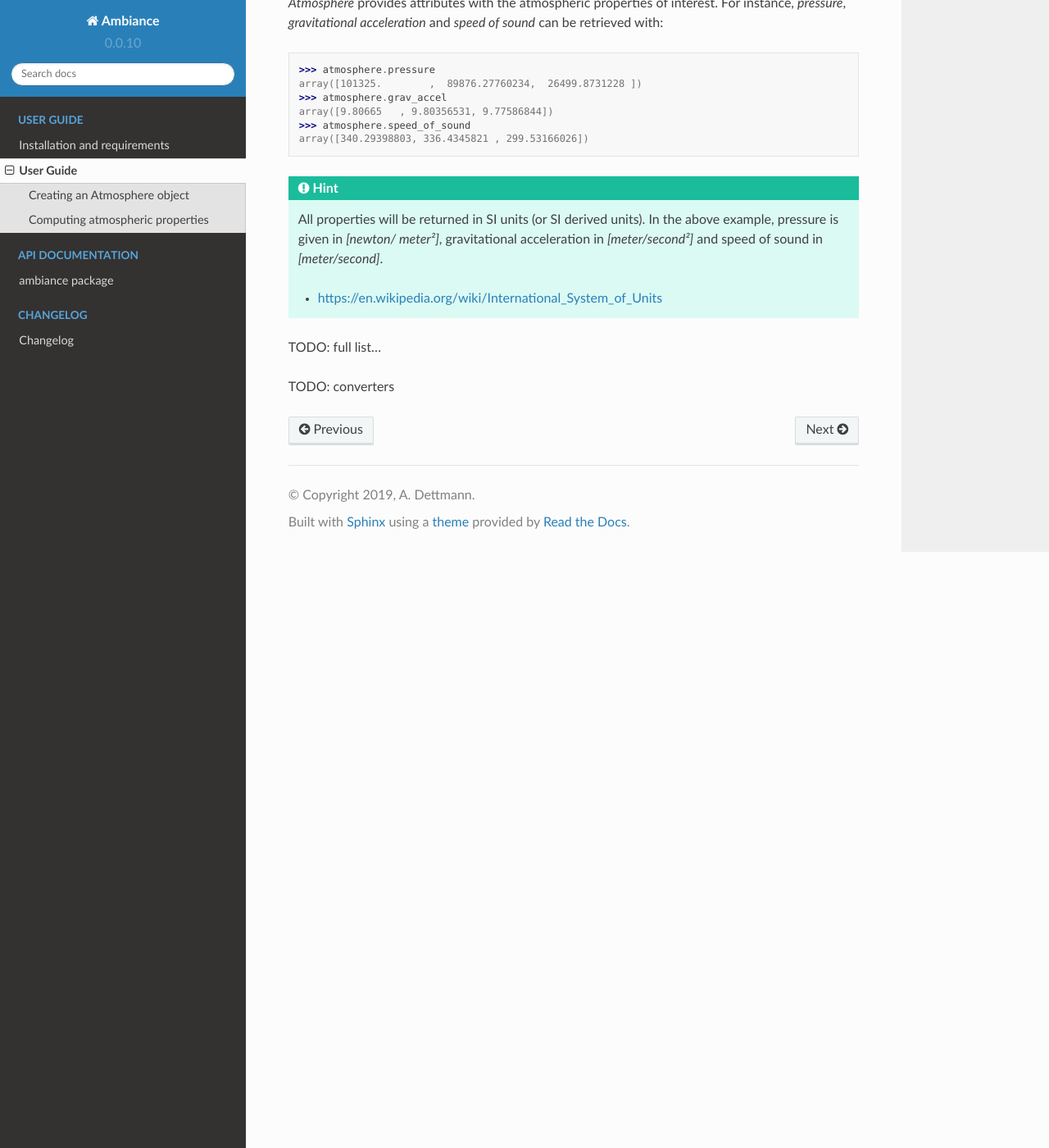
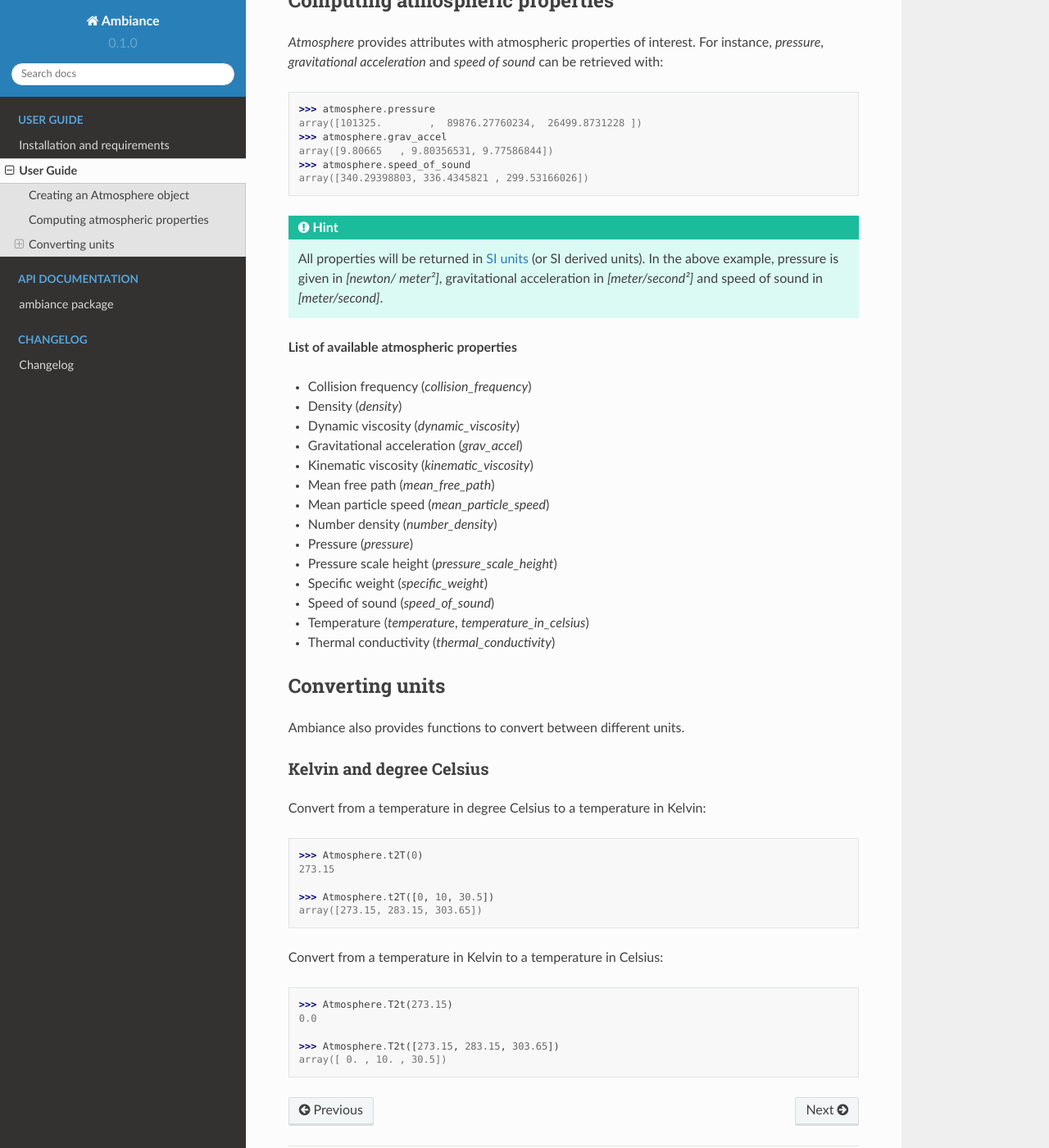
Before and after one commit to airinnova/ambiance, a Sphinx documentation site: the page built from docs/source/user_guide/detailed_user_guide.rst, in a window 1280 px wide and 1400 px high, scrolled down 838 px. Shown: the whole window at 82% size. Built offline with Sphinx 7.4.7 and the Read the Docs theme 2.0.0, drawn with Linux system fonts in a browser that asks for light colours; some of the changed text lies outside the part shown.

```diff
--- a/README.rst
+++ b/README.rst
@@ -48,7 +48,7 @@ Atmospheric properties are computed from an "Atmosphere object" which takes the
     >>> sealevel.kinematic_viscosity
     array([1.46071857e-05])
 
-The following atmospheric properties are available:
+**List of available atmospheric properties**
 
 * Collision frequency (`collision_frequency`)
 * Density (`density`)
@@ -96,7 +96,7 @@ For all functionality see the `complete documentation <https://ambiance.readthed
 Installation
 ============
 
-*Ambiance* is available on `PyPi <https://pypi.org/project/ambiance/>`_ and may simply be installed with
+*Ambiance* is available on `PyPI <https://pypi.org/project/ambiance/>`_ and may simply be installed with
 
 .. code::
 
--- a/docs/source/conf.py
+++ b/docs/source/conf.py
@@ -74,6 +74,11 @@ rst_prolog = f"""
 .. |name_bold| replace:: **{Name}**
 .. |author1| replace:: Aaron Dettmann
 .. |license| replace:: *Apache-2.0*
+.. _PyPI: https://pypi.org/project/ambiance/
+.. _pip: https://pypi.org/project/pip/
+.. _numpy: https://pypi.org/project/numpy/
+.. _Numpy: https://pypi.org/project/numpy/
+.. _SI units: https://en.wikipedia.org/wiki/International_System_of_Units
 """
 
 # -- Options for HTML output -------------------------------------------------
--- a/docs/source/user_guide/detailed_user_guide.rst
+++ b/docs/source/user_guide/detailed_user_guide.rst
@@ -4,21 +4,23 @@ User Guide
 Creating an Atmosphere object
 -----------------------------
 
-|name| provides a class called `Atmosphere` from which aerodynamic properties can be derived. An instance of `Atmosphere` can be instantiated with the altitudes at which aerodynamic properties are to be evaluated. If you wanted to know some properties at, say, *0 m*, *1000 m* and *10000 m*, all you need to do is to call `Atmosphere` with these altitudes.
+|name| provides a class called `Atmosphere` from which atmospheric properties can be derived. An instance of `Atmosphere` can be created with the altitudes at which atmospheric properties are to be evaluated.
+
+**Example** If you wanted to know some properties at, say, *0 m*, *1000 m* and *10000 m*, all you need to do is to call `Atmosphere` with these altitudes.
 
 .. code:: python
 
     >>> from ambiance import Atmosphere
 
-    >>> atmosphere = Atmosphere([0, 1e3, 1e4])
+    >>> atmosphere = Atmosphere([0, 1000, 10000])
 
 .. hint::
 
-    `Atmosphere` takes the **geometric height** (altitude above mean sea level). The geometric height is not to be confused with the **geopotential height**.
+    `Atmosphere` takes the **geometric height** (altitude above mean sea level) as input. The geometric height is not to be confused with the **geopotential height**.
 
     * https://en.wikipedia.org/wiki/Geopotential_height
 
-    The `Atmosphere` will actually keep track of both geometric and geopotential height:
+    The `Atmosphere` will keep track of both geometric and geopotential height:
 
     .. code:: python
 
@@ -31,7 +33,7 @@ Creating an Atmosphere object
 Computing atmospheric properties
 --------------------------------
 
-`Atmosphere` provides attributes with the atmospheric properties of interest. For instance, *pressure*, *gravitational acceleration* and *speed of sound* can be retrieved with:
+`Atmosphere` provides attributes with atmospheric properties of interest. For instance, *pressure*, *gravitational acceleration* and *speed of sound* can be retrieved with:
 
 .. code:: python
 
@@ -45,10 +47,49 @@ Computing atmospheric properties
 
 .. hint::
 
-    All properties will be returned in SI units (or SI derived units). In the above example, pressure is given in *[newton/ meter²]*, gravitational acceleration in *[meter/second²]* and speed of sound in *[meter/second]*.
+    All properties will be returned in `SI units`_ (or SI derived units). In the above example, pressure is given in *[newton/ meter²]*, gravitational acceleration in *[meter/second²]* and speed of sound in *[meter/second]*.
 
-    * https://en.wikipedia.org/wiki/International_System_of_Units
+**List of available atmospheric properties**
 
-TODO: full list...
+* Collision frequency (`collision_frequency`)
+* Density (`density`)
+* Dynamic viscosity (`dynamic_viscosity`)
+* Gravitational acceleration (`grav_accel`)
+* Kinematic viscosity (`kinematic_viscosity`)
+* Mean free path (`mean_free_path`)
+* Mean particle speed (`mean_particle_speed`)
+* Number density (`number_density`)
+* Pressure (`pressure`)
+* Pressure scale height (`pressure_scale_height`)
+* Specific weight (`specific_weight`)
+* Speed of sound (`speed_of_sound`)
+* Temperature (`temperature`, `temperature_in_celsius`)
+* Thermal conductivity (`thermal_conductivity`)
 
-TODO: converters
+Converting units
+----------------
+
+|name| also provides functions to convert between different units.
+
+Kelvin and degree Celsius
+~~~~~~~~~~~~~~~~~~~~~~~~~
+
+Convert from a temperature in degree Celsius to a temperature in Kelvin:
+
+.. code:: python
+
+    >>> Atmosphere.t2T(0)
+    273.15
+
+    >>> Atmosphere.t2T([0, 10, 30.5])
+    array([273.15, 283.15, 303.65])
+
+Convert from a temperature in Kelvin to a temperature in Celsius:
+
+.. code:: python
+
+    >>> Atmosphere.T2t(273.15)
+    0.0
+
+    >>> Atmosphere.T2t([273.15, 283.15, 303.65])
+    array([ 0. , 10. , 30.5])
--- a/src/ambiance/__version__.py
+++ b/src/ambiance/__version__.py
@@ -2,5 +2,5 @@
 Version
 """
 
-VERSION = (0, 0, 10)
+VERSION = (0, 1, 0)
 __version__ = '.'.join(map(str, VERSION))
```
Also changed, not shown: docs/TODO.md (+2 -0 lines), docs/source/CHANGELOG.rst (+17 -3 lines), docs/source/index.rst (+7 -10 lines), docs/source/user_guide/installation.rst (added, +24 -0 lines), docs/source/user_guide/requirements.rst (deleted, +0 -18 lines), docs/README.md (deleted), 1 other file.
